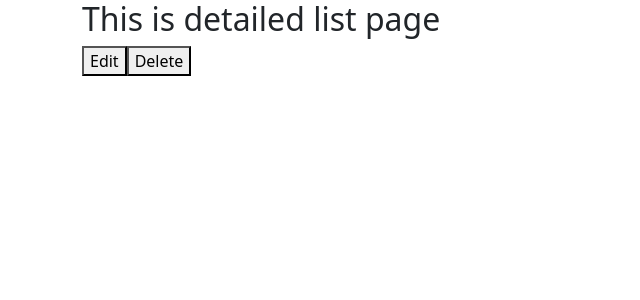
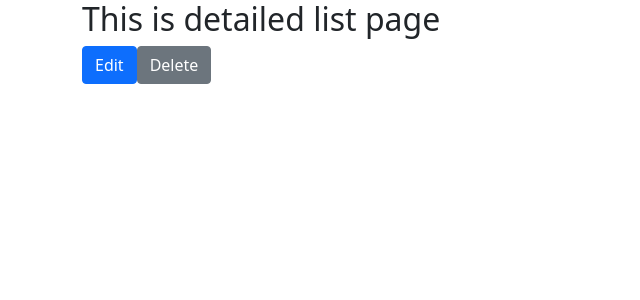
Before and after one commit to ninahovinmaa1/MERN-todo-app, a React (Create React App) app in the folder client/: page /1 in a window 1280 px wide. Shown: the top 300 px of the page, without its empty margins (0-640 px from the left). Built offline with nearby package versions, Linux system fonts and the light colour scheme; no server answers.

Commit message:
change button to a Link, tidy code a bit

```diff
--- a/client/src/pages/DetailedListPage.jsx
+++ b/client/src/pages/DetailedListPage.jsx
@@ -1,5 +1,5 @@
 import React, {useState, useEffect} from 'react';
-import { useHistory } from 'react-router-dom';
+import { Link, useHistory } from 'react-router-dom';
 import TodoList from '../components/TodoList';
 
 export default function DetailedListPage(props) {
@@ -21,17 +21,13 @@ export default function DetailedListPage(props) {
     fetchData()
   }, [])
 
-  //EDIT a single todolist
-  const editData = () => {
-    alert('data edited')
-  }
 
   //DELETE a single todoList
   function deleteData() {
     fetch(url, {
       method: 'DELETE',
       headers: {
-        'Content-type': 'application/json; charset=UTF-8'
+        'Content-type': 'application/json'
       }
     })
       .then(response => response.json())
@@ -45,8 +41,8 @@ export default function DetailedListPage(props) {
       {data &&
         <TodoList {...data}/>
       }
-      <button onClick={editData}>Edit</button>
-      <button onClick={deleteData}>Delete</button>
+      <Link to={`/edit/${id}`} className="btn btn-primary">Edit</Link>
+      <button onClick={deleteData} className="btn btn-secondary">Delete</button>
     </section>
   )
 }
```
